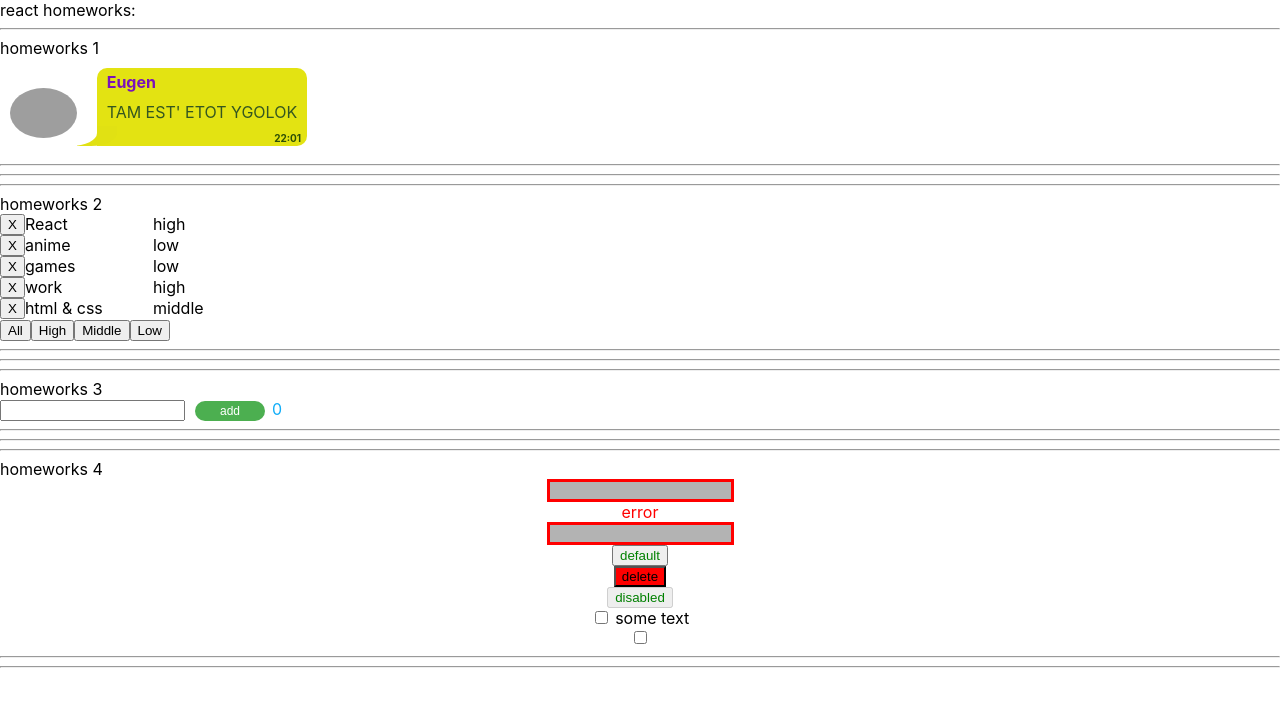
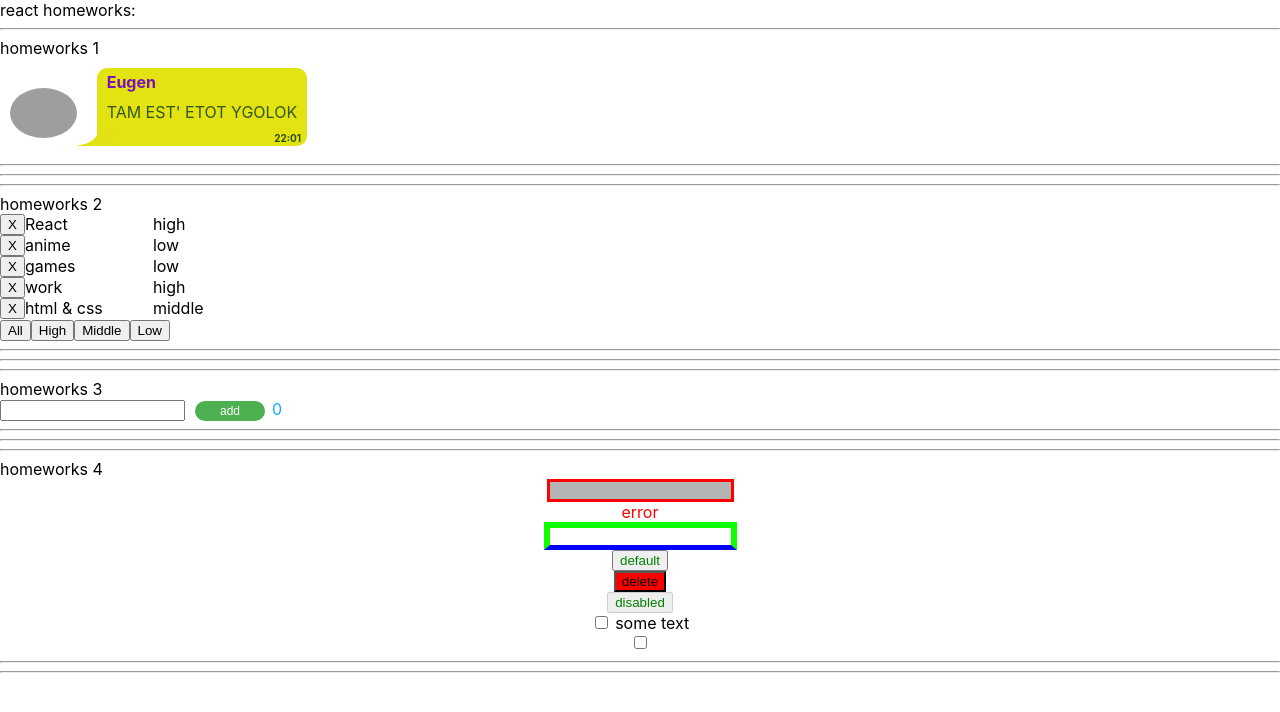
Before and after one commit to StepashkaSuicide/homeworks-by-ignat, a React (Create React App) app: page / in a window 1280 px wide. Shown: the top 712 px of the page. Built offline with nearby package versions, Linux system fonts and the light colour scheme; grey boxes are pictures that could not be loaded.

Commit message:
homework 4 80%

```diff
--- a/src/p2-homeworks/h4/common/c1-SuperInputText/SuperInputText.tsx
+++ b/src/p2-homeworks/h4/common/c1-SuperInputText/SuperInputText.tsx
@@ -33,7 +33,7 @@ const SuperInputText: React.FC<SuperInputTextPropsType> = (
     }
 
     const finalSpanClassName = `${s.error} ${spanClassName ? spanClassName : ''}`
-    const finalInputClassName = `${s.errorInput} ${className ? s.superInput : '' }` // need to fix with (?:) and s.superInput
+    const finalInputClassName = `${error ? s.errorInput : s.superInput} ${className  }` // need to fix with (?:) and s.superInput
 
     return (
         <>
--- a/src/p2-homeworks/h4/common/c3-SuperCheckbox/SuperCheckbox.tsx
+++ b/src/p2-homeworks/h4/common/c3-SuperCheckbox/SuperCheckbox.tsx
@@ -21,7 +21,8 @@ const SuperCheckbox: React.FC<SuperCheckboxPropsType> = (
     }
 ) => {
     const onChangeCallback = (e: ChangeEvent<HTMLInputElement>) => {
-        onChange(e)
+        onChange && onChange(e)
+        onChangeChecked && onChangeChecked(e.currentTarget.checked)
 
 
     }
```
